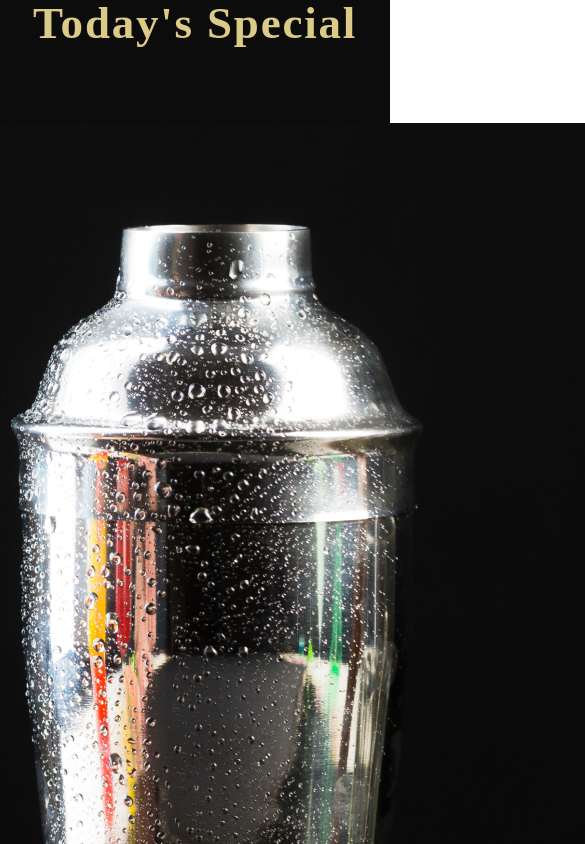
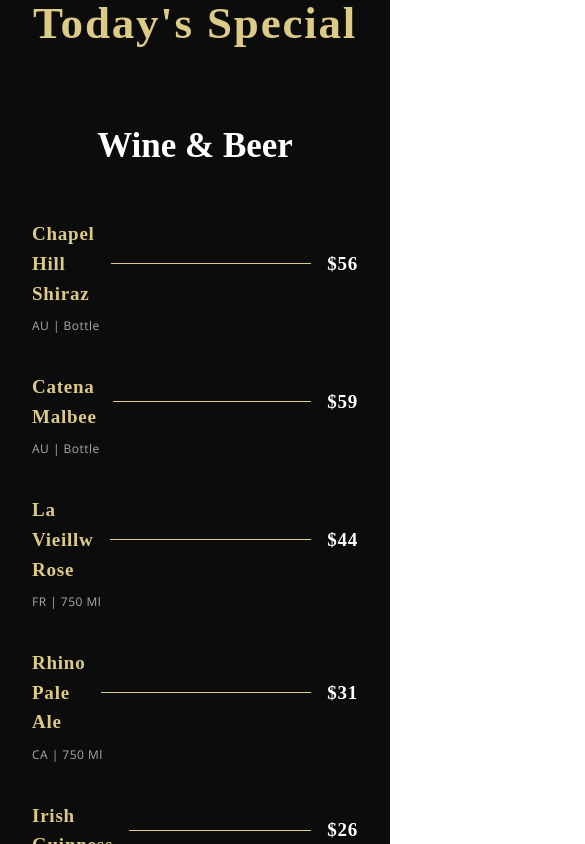
Before and after one commit to EmmanuelNdu/Gericht-Restaurant, a React (Vite) app: page / in a window 390 px wide. Shown: the part 3420-4264 px from the top of the page, 585 px wide, since content can reach past the window. Built offline with nearby package versions, Linux system fonts and the light colour scheme; a web font is replaced by a local one.

Commit message:
Completed the SpecialMenu Section

```diff
--- a/src/container/Menu/SpecialMenu.css
+++ b/src/container/Menu/SpecialMenu.css
@@ -29,3 +29,54 @@
     width: 100%;
     flex-direction: column;
 }
+
+.app__specialMenu-menu_img {
+    width: 410px;
+    margin: 0 2rem;
+}
+
+.app__specialMenu-menu_img img {
+    width: 100%;
+    height: auto;
+}
+
+.app__specialMenu-menu_items {
+    display: flex;
+    flex-direction: column;
+
+    margin: 2rem 0;
+    width: 100%;
+}
+
+@media screen and ( max-width: 2000px) {
+    .app__specialMenu-menu_img {
+        width: 650px;
+    }
+
+    .app__specialMenu-menu_img img{
+        height: 920px;
+    }
+}
+
+@media screen and ( max-width: 1150px) {
+    .app__specialMenu-menu {
+        flex-direction: column;
+        align-items: center;
+        width: 100%;
+    }
+
+    .app__specialMenu-menu_img {
+        margin: 3rem 0;
+    }
+}
+
+@media screen and ( max-width: 650px) {
+    .app__specialMenu-menu_img {
+        width: 100%;
+    }
+
+    .app__specialMenu-menu_heading {
+        font-size: 35px;
+        line-height: 48.5px;
+    }
+}
```
